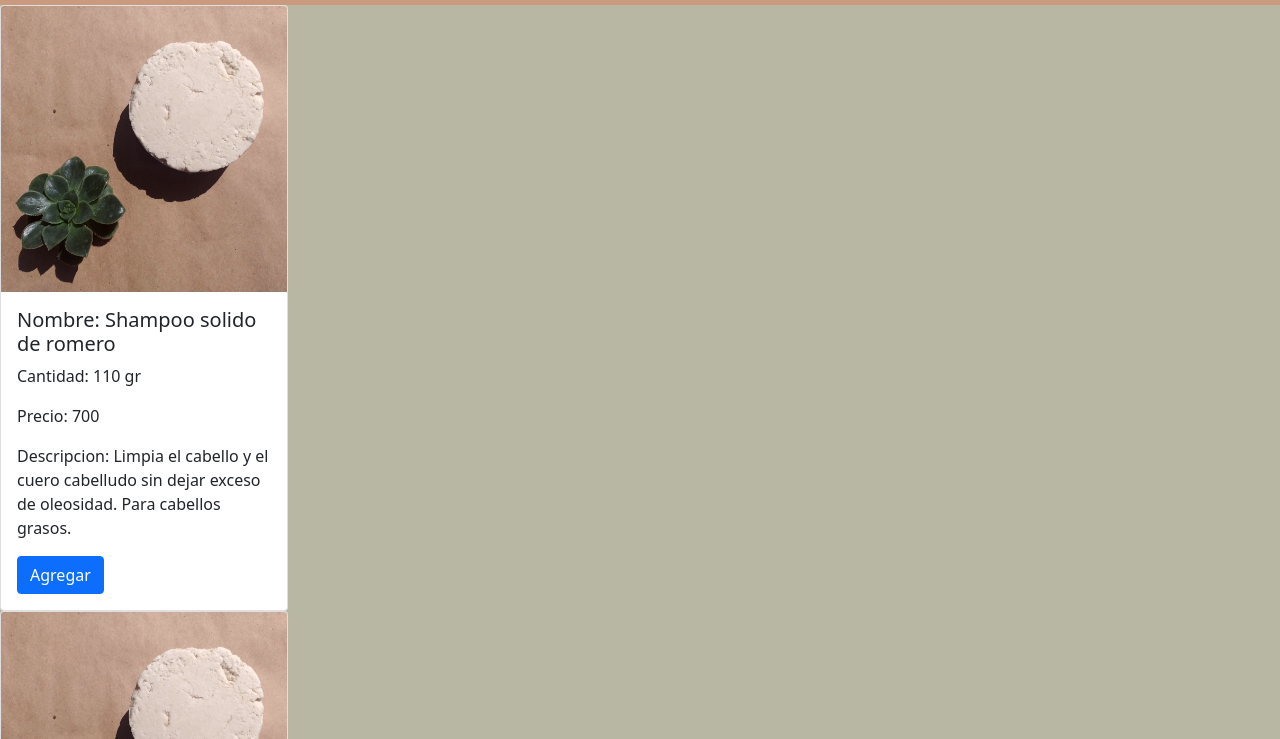
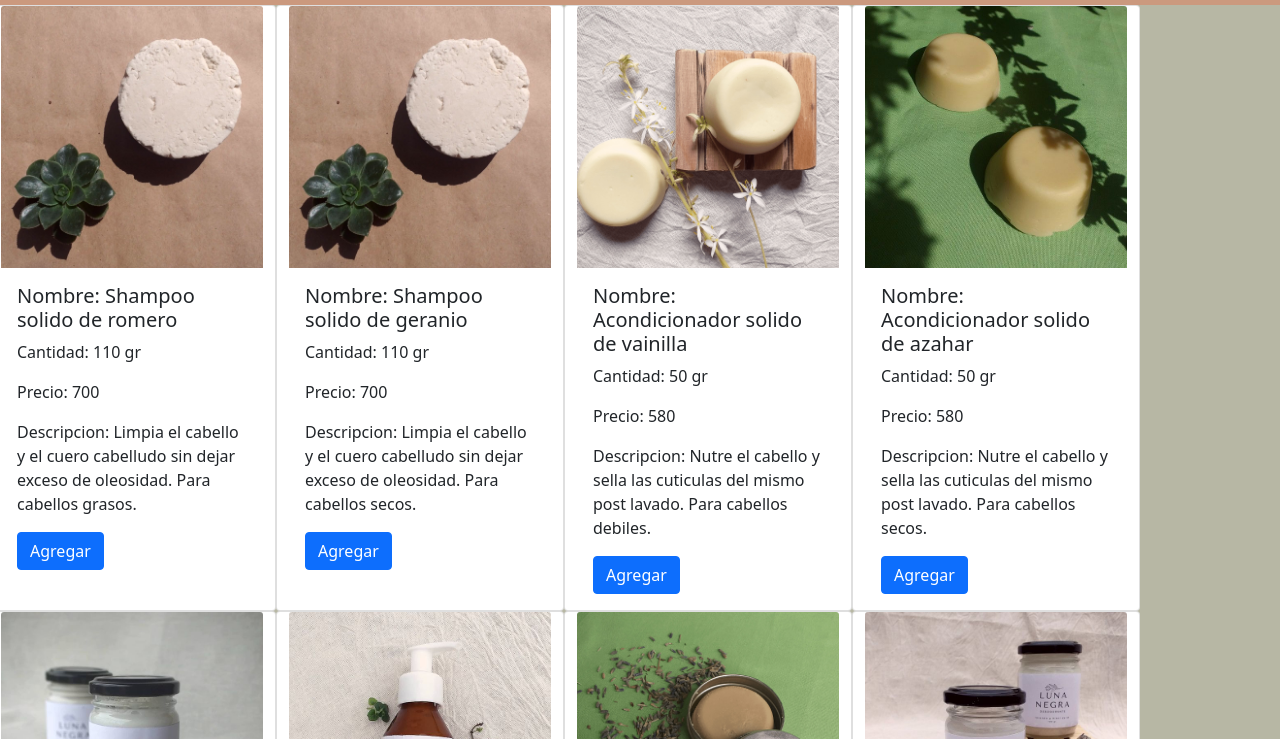
Before and after one commit to Camilu9/lunaNegra, a website: page pages/productos.html in a window 1280 px wide. Shown: the part 61-800 px from the top of the page. Drawn offline with nearby package versions, Linux system fonts and the light colour scheme.

Commit message:
error resuelto

```diff
--- a/pages/productos.html
+++ b/pages/productos.html
@@ -45,7 +45,7 @@
             </div>
         </nav>
     </div>
-    <div id="productos">
+    <div id="productos" class="row">
     </div>
     <script src="../js/productos.js"></script>
 </body>
```
Also changed, not shown: multimedia/productos/producto5.jpg (renamed from multimedia/productos/producto05.jpg).
